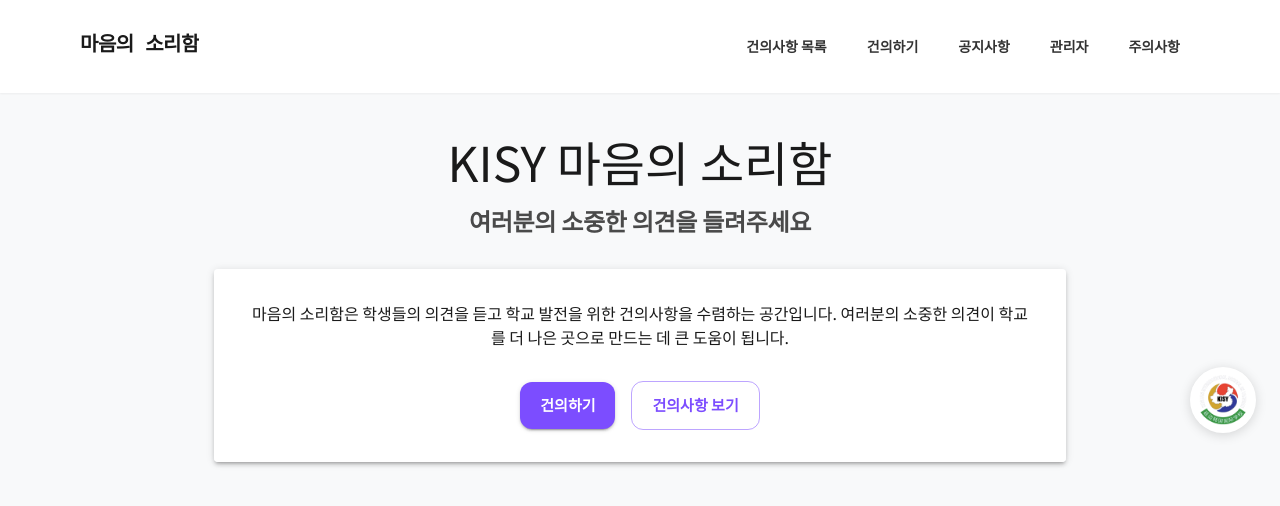
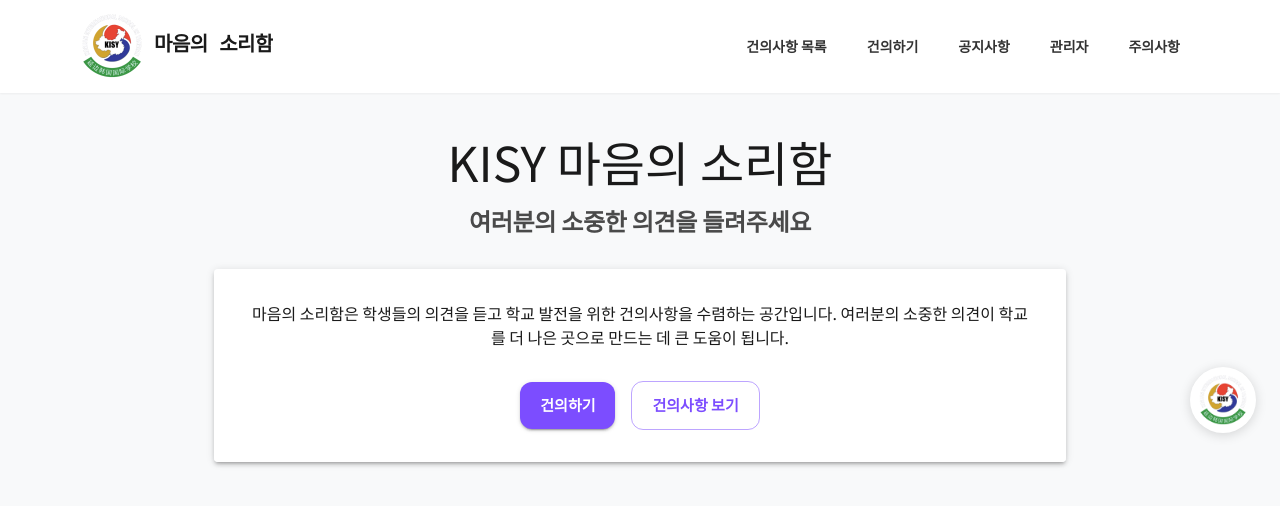
Before and after one commit to Ha-Jun-Choi/-, a React (Create React App) app in the folder client/: page / in a window 1280 px wide. Shown: the top 506 px of the page. Built offline with nearby package versions, Linux system fonts and the light colour scheme; a web font is replaced by a local one.

Commit message:
Update Navbar.js

```diff
--- a/client/src/components/Navbar.js
+++ b/client/src/components/Navbar.js
@@ -1,10 +1,10 @@
-import React, { useState } from 'react'; // useState 임포트
-import { AppBar, Toolbar, Typography, Button, Container, Box, IconButton, Menu, MenuItem } from '@mui/material'; // Box, IconButton, Menu, MenuItem 임포트 추가
-import MenuIcon from '@mui/icons-material/Menu'; // 메뉴 아이콘 임포트
+import React, { useState } from 'react';
+import { AppBar, Toolbar, Typography, Button, Container, Box, IconButton, Menu, MenuItem } from '@mui/material';
+import MenuIcon from '@mui/icons-material/Menu';
 import { Link as RouterLink } from 'react-router-dom';
 
 function Navbar() {
-  const [anchorElNav, setAnchorElNav] = useState(null); // 메뉴 상태 관리
+  const [anchorElNav, setAnchorElNav] = useState(null);
 
   const handleOpenNavMenu = (event) => {
     setAnchorElNav(event.currentTarget);
@@ -26,7 +26,7 @@
   return (
     <AppBar position="static">
       <Container>
-        <Toolbar disableGutters> {/* disableGutters 추가 */}
+        <Toolbar disableGutters>
           {/* 데스크탑 로고 (왼쪽) */}
           <Typography
             variant="h6"
@@ -35,35 +35,51 @@
             to="/"
             sx={{
               mr: 2,
-              display: { xs: 'none', md: 'flex' }, // md 이상에서만 표시
-              // flexGrow: 1 제거하여 왼쪽에 고정
+              display: { xs: 'none', md: 'flex' },
               fontFamily: 'monospace',
               fontWeight: 700,
               letterSpacing: '.3rem',
               color: 'inherit',
               textDecoration: 'none',
+              alignItems: 'center', // 로고와 텍스트를 세로 중앙 정렬
             }}
           >
+            <img
+              src="/logo512.png"
+              alt="마음의 소리함 로고"
+              style={{
+                height: '64px',
+                marginRight: '10px'
+              }}
+            />
             마음의 소리함
           </Typography>
 
           {/* 모바일 로고 (왼쪽) */}
           <Typography
-            variant="h5"
+            variant="h6"
             noWrap
             component={RouterLink}
             to="/"
             sx={{
               mr: 2,
-              display: { xs: 'flex', md: 'none' }, // xs에서만 표시
-              // flexGrow: 1 제거하여 왼쪽에 고정
+              display: { xs: 'flex', md: 'none' },
               fontFamily: 'monospace',
               fontWeight: 700,
               letterSpacing: '.3rem',
               color: 'inherit',
               textDecoration: 'none',
+              alignItems: 'center', // 로고와 텍스트를 세로 중앙 정렬
             }}
           >
+            <img
+              src="/logo512.png"
+              alt="마음의 소리함 로고"
+              style={{
+                height: '64px',
+                marginRight: '8px'
+              }}
+            />
             마음의 소리함
           </Typography>
 
```
